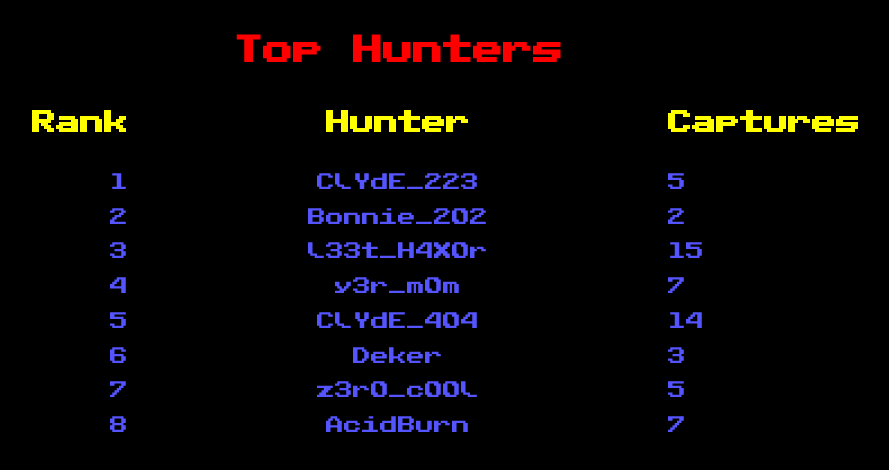
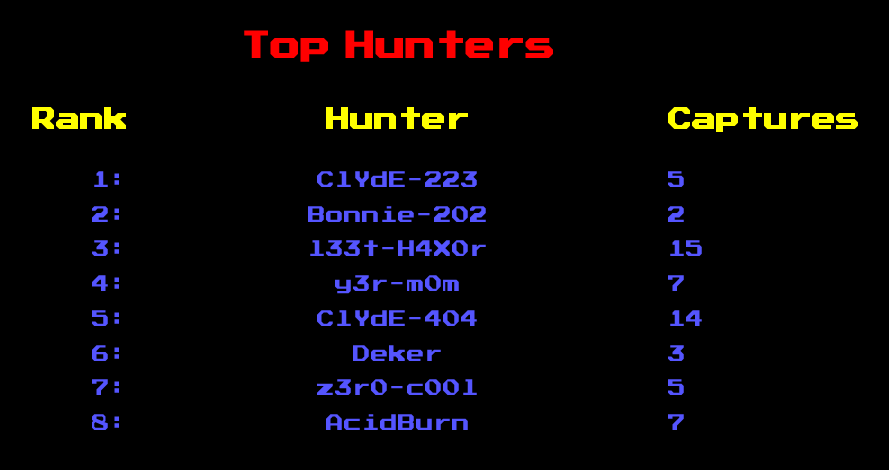
Before and after one commit to alleycatassetacquisitions/Scoreboard, a React (Create React App) app: page / in a window 1280 px wide. Shown: the top 470 px of the page, without its empty margins (242-1131 px from the left). Built offline with nearby package versions, Linux system fonts and the light colour scheme.

Commit message:
Added theme switch on 'enter' keyDown for dev

```diff
--- a/src/App.tsx
+++ b/src/App.tsx
@@ -1,16 +1,24 @@
 import TableItem from 'components/TableItem/TableItem';
 import React, { useEffect, useState } from 'react';
 import './theming/fontImports.css';
-import './theming/atari.css';
+import './theming/Atari.css';
+import './theming/PublicPixel.css';
+import './theming/Galaxus.css';
 import './App.css';
 
-// import { data } from 'public/data.json';
-
-const themes = ['atari'];
+const themes = ['Atari', 'PublicPixel'];
 
 function App() {
   const [scoreData, setscoreData] = useState([]);
-  const [currentTheme, setcurrentTheme] = useState('atari');
+  const [currentTheme, setcurrentTheme] = useState('Atari');
+
+  const switchTheme = (e: any) => {
+    if (e.keyCode === 13) {
+      const newIndex = Math.floor(Math.random() * themes.length);
+      setcurrentTheme(themes[newIndex]);
+      console.log('Theme CHnged to: ' + themes[newIndex]);
+    }
+  };
 
   const getScoreboardData = () => {
     fetch('data.json', {
@@ -32,7 +40,11 @@ function App() {
   }, []);
 
   return (
-    <div className={`wrapper ` + currentTheme}>
+    <div
+      className={`wrapper ` + currentTheme}
+      tabIndex={-1}
+      onKeyDown={switchTheme}
+    >
       <div className="header">
         <h1>Top Hunters</h1>
       </div>
--- a/src/components/TableItem/TableItem.tsx
+++ b/src/components/TableItem/TableItem.tsx
@@ -15,7 +15,7 @@ type TableItemType = {
 const TableItem: FC<TableItemType> = ({ data, rank }: TableItemType) => {
   return (
     <tr className="dataRow">
-      <td style={{ textAlign: 'right' }}>{rank}</td>
+      <td style={{ textAlign: 'right' }}>{rank}:</td>
       {/* <td>{data.id}</td> */}
       <td>{data.name}</td>
       <td>{data.score}</td>
--- /dev/null
+++ b/src/theming/Galaxus.css
@@ -0,0 +1,31 @@
+.wrapper.Galaxus {
+  font-family: 'Galaxus', sans-serif;
+}
+
+.Galaxus .header {
+}
+
+.Galaxus h1 {
+  color: red;
+}
+
+.Galaxus table {
+}
+
+.Galaxus tr {
+  margin-bottom: 14px;
+}
+
+.Galaxus th {
+  color: yellow;
+  font-size: 24px;
+}
+
+.Galaxus td {
+  color: rgb(85, 85, 255);
+  font-size: 18px;
+}
+
+.Galaxus td,
+.Galaxus th {
+}
--- /dev/null
+++ b/src/theming/PublicPixel.css
@@ -0,0 +1,31 @@
+.wrapper.PublicPixel {
+  font-family: 'PublicPixel', sans-serif;
+}
+
+.PublicPixel .header {
+}
+
+.PublicPixel h1 {
+  color: red;
+}
+
+.PublicPixel table {
+}
+
+.PublicPixel tr {
+  margin-bottom: 14px;
+}
+
+.PublicPixel th {
+  color: yellow;
+  font-size: 24px;
+}
+
+.PublicPixel td {
+  color: rgb(85, 85, 255);
+  font-size: 18px;
+}
+
+.PublicPixel td,
+.PublicPixel th {
+}
--- a/src/theming/atari.css
+++ b/src/theming/atari.css
@@ -1,33 +1,31 @@
-.wrapper.atari {
-  font-family: 'PublicPixel', sans-serif;
+.wrapper.Atari {
+  font-family: 'Atari', sans-serif;
 }
 
-.header {
+.Atari .header {
 }
 
-.atari h1 {
+.Atari h1 {
   color: red;
-  /* border: 1px solid red;
-  padding: 22px 50px; */
 }
 
-.atari table {
+.Atari table {
 }
 
-.atari tr {
+.Atari tr {
   margin-bottom: 14px;
 }
 
-.atari th {
+.Atari th {
   color: yellow;
   font-size: 24px;
 }
 
-.atari td {
+.Atari td {
   color: rgb(85, 85, 255);
   font-size: 18px;
 }
 
-.atari td,
-.atari th {
+.Atari td,
+.Atari th {
 }
```
Also changed, not shown: 1 other file (tests, documents, lock files or other folders).
